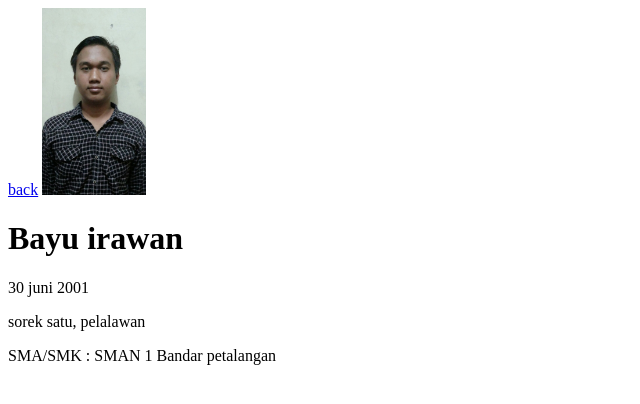
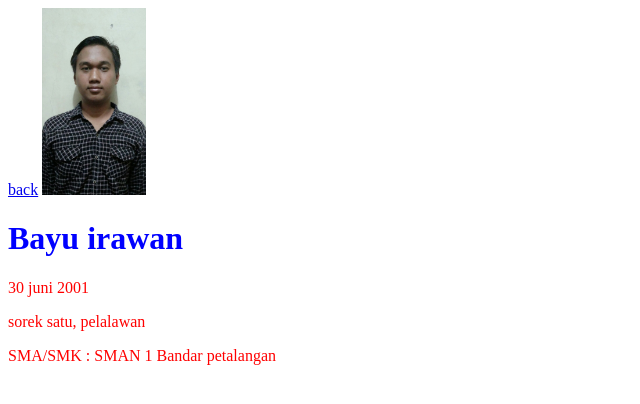
Before and after one commit to Bayuirawan-git/pemrograman-web1, a plain HTML site: page about.html in a window 1280 px wide. Shown: the whole page, without its empty margins (0-640 px from the left). Drawn offline with Linux system fonts and the light colour scheme.

Commit message:
menambahkan claa dan id name

```diff
--- a/about.html
+++ b/about.html
@@ -1,14 +1,22 @@
 <html>
     <head>
         <title>About me</title>
+        <style>
+            .red-color{
+                color:red
+            }
+            #name{
+                color : blue
+            }
+        </style>
     </head>
     <body>
         <a href="index.html"> back</a>
         <img src="asset/me.jpg" alt="me.jpg" width="104">
 
-        <h1> Bayu  irawan </h1>
-        <p> 30 juni 2001 </p>
-        <p> sorek satu, pelalawan </p>
-        <p> SMA/SMK : SMAN 1 Bandar petalangan</p>
+        <h1 id="name"> Bayu  irawan </h1>
+        <p class="red-color"> 30 juni 2001 </p>
+        <p class="red-color"> sorek satu, pelalawan </p>
+        <p class="red-color"> SMA/SMK : SMAN 1 Bandar petalangan</p>
     </body>
 </html>
```
